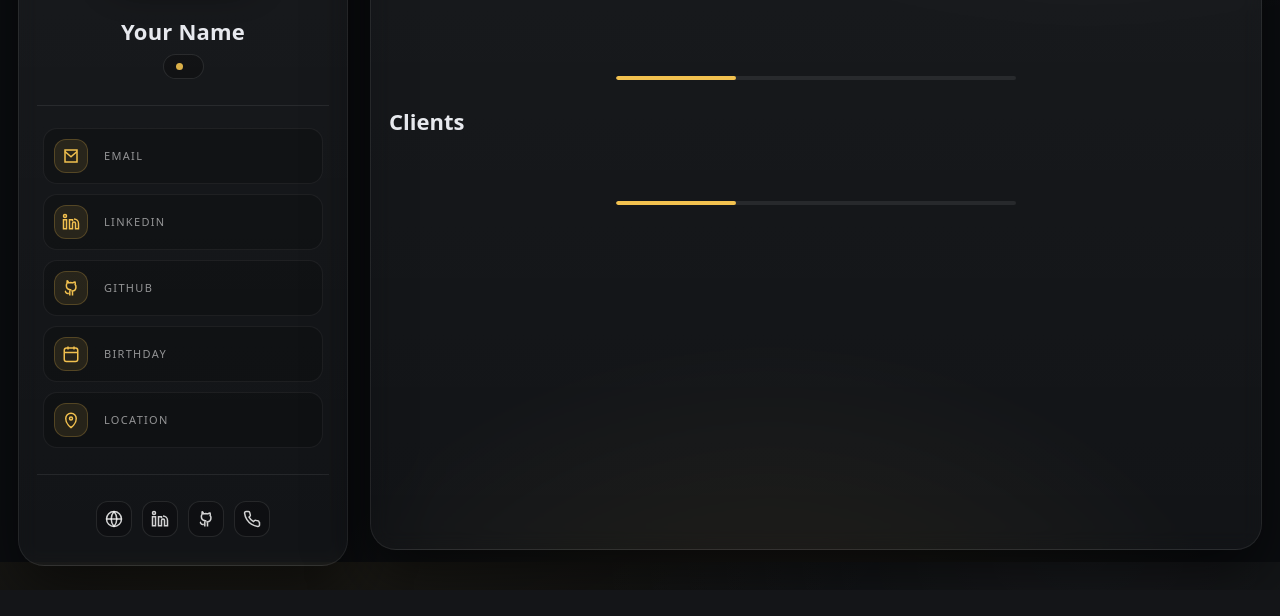
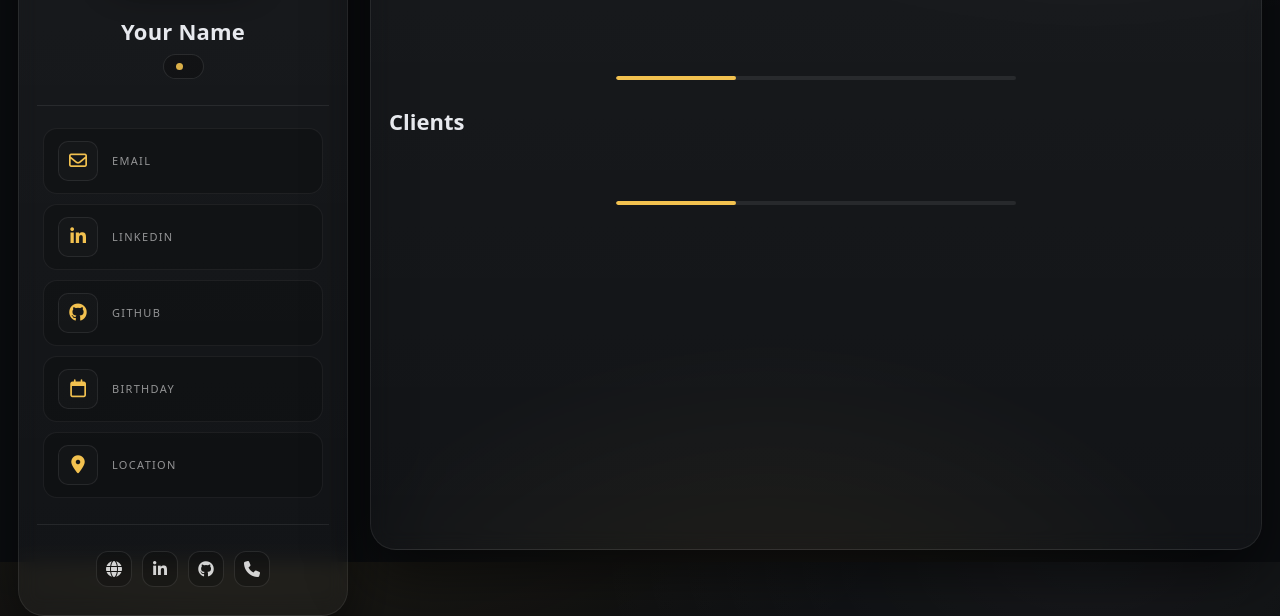
Before and after one commit to shagorrobidas/my-portfolio-django-drf, a Django app: page / in a window 1280 px wide. Shown: the part 238-854 px from the top of the page. Before the commit the page ends 814 px from the top, so only its background shows below. Run offline with Django 5.2, Linux system fonts and the light colour scheme; data that the repository does not hold is empty.

Commit message:
fix icon

```diff
--- a/templates/index.html
+++ b/templates/index.html
@@ -5,6 +5,7 @@
   <meta charset="UTF-8" />
   <meta name="viewport" content="width=device-width,initial-scale=1" />
   <title>Dark Portfolio UI</title>
+  <link rel="stylesheet" href="https://cdnjs.cloudflare.com/ajax/libs/font-awesome/6.5.1/css/all.min.css" />
   <style>
     :root {
       --bg: #0b0d10;
@@ -147,23 +148,29 @@
     .info-row {
       display: grid;
       grid-template-columns: 40px 1fr;
-      gap: 10px;
+      gap: 14px;
       align-items: center;
-      padding: 10px 10px;
+      padding: 12px 14px;
       border-radius: 14px;
       background: rgba(0, 0, 0, .18);
       border: 1px solid rgba(255, 255, 255, .06);
     }
 
     .iconbox {
-      width: 34px;
-      height: 34px;
-      border-radius: 12px;
+      width: 40px;
+      height: 40px;
+      border-radius: 10px;
       display: grid;
       place-items: center;
-      background: rgba(242, 193, 79, .10);
-      border: 1px solid rgba(242, 193, 79, .22);
+      background: rgba(255, 255, 255, .02);
+      border: 1px solid rgba(255, 255, 255, .08);
       color: var(--accent);
+      font-size: 18px;
+    }
+
+    .iconbox svg {
+      width: 20px;
+      height: 20px;
     }
 
     .k {
@@ -198,6 +205,7 @@
       background: rgba(0, 0, 0, .22);
       color: rgba(255, 255, 255, .82);
       transition: .2s ease;
+      font-size: 16px;
     }
 
     .soc:hover {
@@ -977,10 +985,11 @@
           <div class="info-row">
             <div class="iconbox" title="Email">
               <!-- mail -->
-              <svg viewBox="0 0 24 24" fill="none" stroke="currentColor" stroke-width="2">
+              <!-- <svg viewBox="0 0 24 24" fill="none" stroke="currentColor" stroke-width="2">
                 <path d="M4 4h16v16H4z" />
                 <path d="m4 6 8 7 8-7" />
-              </svg>
+              </svg> -->
+              <i class="fa-regular fa-envelope"></i>
             </div>
             <div>
               <div class="k">Email</div>
@@ -990,12 +999,7 @@
 
           <div class="info-row">
             <div class="iconbox" title="LinkedIn">
-              <!-- linkedin -->
-              <svg viewBox="0 0 24 24" fill="none" stroke="currentColor" stroke-width="2">
-                <path d="M16 8a6 6 0 0 1 6 6v7h-4v-7a2 2 0 0 0-2-2 2 2 0 0 0-2 2v7h-4V9h4v2" />
-                <rect x="2" y="9" width="4" height="12" />
-                <circle cx="4" cy="4" r="2" />
-              </svg>
+              <i class="fa-brands fa-linkedin-in"></i>
             </div>
             <div>
               <div class="k">LinkedIn</div>
@@ -1005,11 +1009,7 @@
 
           <div class="info-row">
             <div class="iconbox" title="GitHub">
-              <!-- github (simple mark) -->
-              <svg viewBox="0 0 24 24" fill="none" stroke="currentColor" stroke-width="2">
-                <path
-                  d="M9 19c-4 1.5-4-2.5-5-3m10 6v-3.9c0-1 .1-1.4-.5-2 2.5-.3 5.1-1.2 5.1-5.6 0-1.2-.4-2.2-1.1-3.1.1-.3.5-1.6-.1-3.3 0 0-.9-.3-3 1.1a10.3 10.3 0 0 0-5.4 0C7.9 1.9 7 2.2 7 2.2c-.6 1.7-.2 3-.1 3.3-.7.9-1.1 1.9-1.1 3.1 0 4.4 2.6 5.3 5.1 5.6-.5.5-.6 1.2-.5 2V22" />
-              </svg>
+              <i class="fa-brands fa-github"></i>
             </div>
             <div>
               <div class="k">GitHub</div>
@@ -1019,11 +1019,7 @@
 
           <div class="info-row">
             <div class="iconbox" title="Birthday">
-              <!-- calendar -->
-              <svg viewBox="0 0 24 24" fill="none" stroke="currentColor" stroke-width="2">
-                <rect x="3" y="4" width="18" height="18" rx="3" />
-                <path d="M16 2v4M8 2v4M3 10h18" />
-              </svg>
+              <i class="fa-regular fa-calendar"></i>
             </div>
             <div>
               <div class="k">Birthday</div>
@@ -1033,11 +1029,7 @@
 
           <div class="info-row">
             <div class="iconbox" title="Location">
-              <!-- pin -->
-              <svg viewBox="0 0 24 24" fill="none" stroke="currentColor" stroke-width="2">
-                <path d="M12 22s7-4.4 7-12a7 7 0 1 0-14 0c0 7.6 7 12 7 12z" />
-                <circle cx="12" cy="10" r="2" />
-              </svg>
+              <i class="fa-solid fa-location-dot"></i>
             </div>
             <div>
               <div class="k">Location</div>
@@ -1050,31 +1042,16 @@
 
         <div class="social">
           <a class="soc" href="#" title="Website">
-            <svg viewBox="0 0 24 24" fill="none" stroke="currentColor" stroke-width="2">
-              <circle cx="12" cy="12" r="10" />
-              <path d="M2 12h20" />
-              <path d="M12 2a15.3 15.3 0 0 1 0 20" />
-              <path d="M12 2a15.3 15.3 0 0 0 0 20" />
-            </svg>
+            <i class="fa-solid fa-globe"></i>
           </a>
           <a class="soc" href="#" title="LinkedIn">
-            <svg viewBox="0 0 24 24" fill="none" stroke="currentColor" stroke-width="2">
-              <path d="M16 8a6 6 0 0 1 6 6v7h-4v-7a2 2 0 0 0-2-2 2 2 0 0 0-2 2v7h-4V9h4v2" />
-              <rect x="2" y="9" width="4" height="12" />
-              <circle cx="4" cy="4" r="2" />
-            </svg>
+            <i class="fa-brands fa-linkedin-in"></i>
           </a>
           <a class="soc" href="#" title="GitHub">
-            <svg viewBox="0 0 24 24" fill="none" stroke="currentColor" stroke-width="2">
-              <path
-                d="M9 19c-4 1.5-4-2.5-5-3m10 6v-3.9c0-1 .1-1.4-.5-2 2.5-.3 5.1-1.2 5.1-5.6 0-1.2-.4-2.2-1.1-3.1.1-.3.5-1.6-.1-3.3 0 0-.9-.3-3 1.1a10.3 10.3 0 0 0-5.4 0C7.9 1.9 7 2.2 7 2.2c-.6 1.7-.2 3-.1 3.3-.7.9-1.1 1.9-1.1 3.1 0 4.4 2.6 5.3 5.1 5.6-.5.5-.6 1.2-.5 2V22" />
-            </svg>
+            <i class="fa-brands fa-github"></i>
           </a>
           <a class="soc" href="#" title="Contact">
-            <svg viewBox="0 0 24 24" fill="none" stroke="currentColor" stroke-width="2">
-              <path
-                d="M22 16.9v3a2 2 0 0 1-2.2 2 19.8 19.8 0 0 1-8.6-3.1 19.5 19.5 0 0 1-6-6A19.8 19.8 0 0 1 2.1 4.2 2 2 0 0 1 4.1 2h3a2 2 0 0 1 2 1.7c.1.9.3 1.8.6 2.6a2 2 0 0 1-.5 2.1L8 9.5a16 16 0 0 0 6 6l1.1-1.2a2 2 0 0 1 2.1-.5c.8.3 1.7.5 2.6.6a2 2 0 0 1 1.7 2z" />
-            </svg>
+            <i class="fa-solid fa-phone"></i>
           </a>
         </div>
       </div>
```
